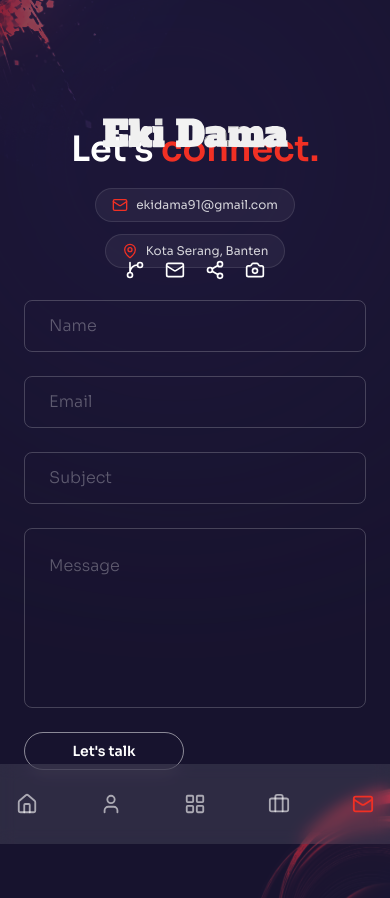
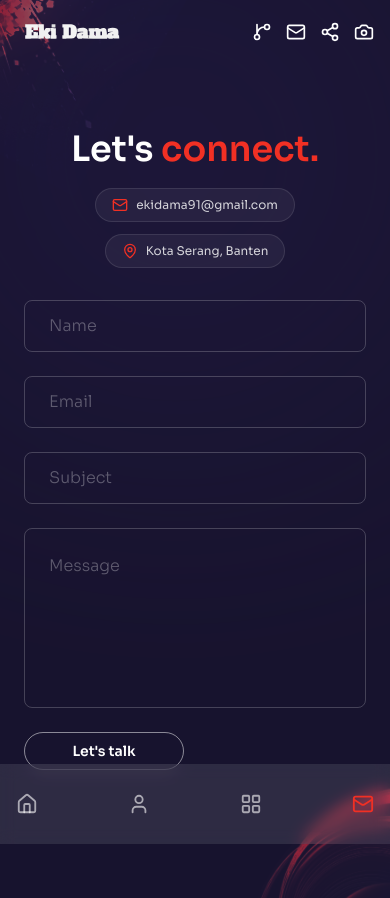
Before and after one commit to EDR32/kiii-portfolio-v2, a Next.js app: page /contact in a window 390 px wide. Built offline with nearby package versions, Linux system fonts and the light colour scheme.

Commit message:
feat(header): make header adaptive in dekstop and mobile version
- (about): add new experience
- (home): change directing button from /work to /about
- (contact): using Link from next/link for directing to blank page

```diff
--- a/components/layout/Header.tsx
+++ b/components/layout/Header.tsx
@@ -4,18 +4,18 @@ import Socials from "@/components/socials/Socials";
 
 const Header = () => {
   return (
-    <header className="absolute z-30 w-full flex items-center px-6 md:px-16 xl:px-0 xl:h-22.5">
+    <header className="absolute z-30 w-full flex items-center px-4 sm:px-8 md:px-16 xl:px-0 h-16 md:h-20 xl:h-24">
       <div className="container mx-auto">
-        <div className="flex flex-col lg:flex-row justify-between items-center gap-y-4 md:gap-y-6 py-6 md:py-8">
+        <div className="flex flex-row justify-between items-center">
           {/* Logo */}
           <Link href="/" className="cursor-pointer">
             <Image
               src="/logo.svg"
-              width={500}
-              height={500}
+              width={215}
+              height={38}
               alt="Logo"
               priority
-              className="w-55 h-55"
+              className="w-28 sm:w-36 md:w-44 lg:w-48 h-auto object-contain"
             />
           </Link>
           {/* Socials */}
--- a/components/socials/Socials.tsx
+++ b/components/socials/Socials.tsx
@@ -3,7 +3,7 @@ import { socialLinks } from "@/constants/socials";
 
 const Socials = () => {
   return (
-    <div className="flex items-center gap-x-5 text-lg">
+    <div className="flex items-center gap-x-3.5 sm:gap-x-5 text-base sm:text-lg">
       {socialLinks.map((social) => (
         <Link
           key={social.name}
--- a/constants/navigation.tsx
+++ b/constants/navigation.tsx
@@ -1,12 +1,12 @@
 import React from "react";
-import { Home, User, LayoutGrid, Briefcase, Mail } from "lucide-react";
+import { Home, User, LayoutGrid, Mail } from "lucide-react";
 import { NavItem } from "@/types";
 
 export const navData: NavItem[] = [
   { name: "home", path: "/", icon: <Home size={22} /> },
   { name: "about", path: "/about", icon: <User size={22} /> },
   { name: "services", path: "/services", icon: <LayoutGrid size={22} /> },
-  { name: "work", path: "/work", icon: <Briefcase size={22} /> },
+  // { name: "work", path: "/work", icon: <Briefcase size={22} /> },
   {
     name: "contact",
     path: "/contact",
--- a/modules/About/utils/constants.tsx
+++ b/modules/About/utils/constants.tsx
@@ -56,6 +56,13 @@ export const aboutData: AboutCategory[] = [
         stage: "Apr 2026 - Okt 2026",
         description:
           "Berkontribusi di bidang Frontend Developer dalam membuat tampilan antarmuka modern dan responsif menggunakan React, Next.js, dan TypeScript.",
+      },
+      {
+        title: "IT Programmer",
+        subtitle: "PT. Buana Centra Swakarsa - Kota Cilegon, Banten",
+        stage: "Okt 2026 - Apr 2026",
+        description:
+          "Berkontribusi di bidang IT Programmer meliputi perbaikan dan pengembangan sistem absensi, QC aplikasi mobile, pananganan masalah hardware dan sosialisasi penggunaan aplikasi kepada user.",
       },
       {
         title: "E-Government Frontend Developer",
--- a/modules/Contact/Contact.tsx
+++ b/modules/Contact/Contact.tsx
@@ -5,6 +5,7 @@ import ContactForm from "@/modules/Contact/components/ContactForm";
 import Circles from "@/components/layout/Circles";
 import { fadeIn } from "@/utils/variants";
 import { Mail, MapPin } from "lucide-react";
+import Link from "next/link";
 
 const Contact = () => {
   return (
@@ -31,20 +32,35 @@ const Contact = () => {
             exit="hidden"
             className="flex flex-wrap justify-center gap-3 md:gap-6 mb-8 text-xs md:text-sm text-white/80"
           >
-            <a
+            {/* <a
               href="mailto:ekidama91@gmail.com"
               className="flex items-center gap-x-2 bg-white/5 hover:bg-white/10 hover:border-accent border border-white/10 px-4 py-2 rounded-full transition-all duration-300"
             >
               <Mail className="text-accent text-base md:text-lg w-4 h-4 md:w-5 md:h-5" />
               <span>ekidama91@gmail.com</span>
-            </a>
-            <a
+            </a> */}
+            <Link
+              key="Email"
+              href="mailto:ekidama91@gmail.com"
+              target="_blank"
+              rel="noopener noreferrer"
+              className="flex items-center gap-x-2 bg-white/5 hover:bg-white/10 hover:border-accent border border-white/10 px-4 py-2 rounded-full transition-all duration-300"
+              aria-label="Email"
+            >
+              <Mail className="text-accent text-base md:text-lg w-4 h-4 md:w-5 md:h-5" />
+              <span>ekidama91@gmail.com</span>
+            </Link>
+            <Link
+              key="Address"
               href="https://maps.app.goo.gl/aavMrueN1Yn9fz3y8"
-              className="flex items-center gap-x-2 bg-white/5 border border-white/10 px-4 py-2 rounded-full"
+              target="_blank"
+              rel="noopener noreferrer"
+              className="flex items-center gap-x-2 bg-white/5 hover:bg-white/10 hover:border-accent border border-white/10 px-4 py-2 rounded-full transition-all duration-300"
+              aria-label="Address"
             >
               <MapPin className="text-accent text-base md:text-lg w-4 h-4 md:w-5 md:h-5" />
               <span>Kota Serang, Banten</span>
-            </a>
+            </Link>
           </motion.div>
 
           {/* Form */}
--- a/modules/Home/Home.tsx
+++ b/modules/Home/Home.tsx
@@ -2,7 +2,7 @@
 
 import { motion } from "framer-motion";
 import ParticlesContainer from "@/modules/Home/components/ParticlesContainer";
-import ProjectsBtn from "@/modules/Home/components/ProjectsBtn";
+import AboutBtn from "@/modules/Home/components/AboutBtn";
 import Avatar from "@/modules/Home/components/Avatar";
 import { fadeIn } from "@/utils/variants";
 
@@ -37,7 +37,7 @@ const Home = () => {
 
           {/* Button on Mobile */}
           <div className="flex justify-center xl:hidden relative z-10">
-            <ProjectsBtn />
+            <AboutBtn />
           </div>
 
           {/* Button on Desktop */}
@@ -48,7 +48,7 @@ const Home = () => {
             exit="hidden"
             className="hidden xl:flex"
           >
-            <ProjectsBtn />
+            <AboutBtn />
           </motion.div>
         </div>
       </div>
--- a/modules/Home/components/ProjectsBtn.tsx
+++ b/modules/Home/components/AboutBtn.tsx
@@ -2,20 +2,20 @@ import Image from "next/image";
 import Link from "next/link";
 import { ArrowRight } from "lucide-react";
 
-const ProjectsBtn = () => {
+const AboutBtn = () => {
   return (
     <div className="mx-auto xl:mx-0">
       <Link
-        href="/work"
+        href="/about"
         className="relative w-46.25 h-46.25 flex justify-center items-center bg-circleStar bg-cover bg-center bg-no-repeat group cursor-pointer"
-        aria-label="View Projects"
+        aria-label="View About"
       >
         <Image
-          src="/rounded-text.png"
+          src="/about-me.png"
           width={141}
           height={148}
-          alt="My Projects"
-          className="animate-spin-slow w-full h-full max-w-35.25 max-h-37"
+          alt="About Me"
+          className="animate-spin-slow w-full h-full max-w-35.25 max-h-35.25"
         />
         <ArrowRight className="absolute text-4xl w-9 h-9 group-hover:translate-x-2 transition-all duration-300 text-white" />
       </Link>
@@ -23,4 +23,4 @@ const ProjectsBtn = () => {
   );
 };
 
-export default ProjectsBtn;
+export default AboutBtn;
--- a/modules/Services/utils/constants.tsx
+++ b/modules/Services/utils/constants.tsx
@@ -31,6 +31,6 @@ export const serviceData: ServiceItem[] = [
     icon: <Monitor size={36} />,
     title: "Network & Infrastructure",
     description:
-      "Konfigurasi router, switch, access point, rancang topologi jaringan lokal, dan pemeliharaan hardware/software.",
+      "Konfigurasi router, switch, access point, rancang topologi jaringan lokal, serta pemeliharaan hardware/software.",
   },
 ];
```
Also changed, not shown: public/about-me.png (added).
